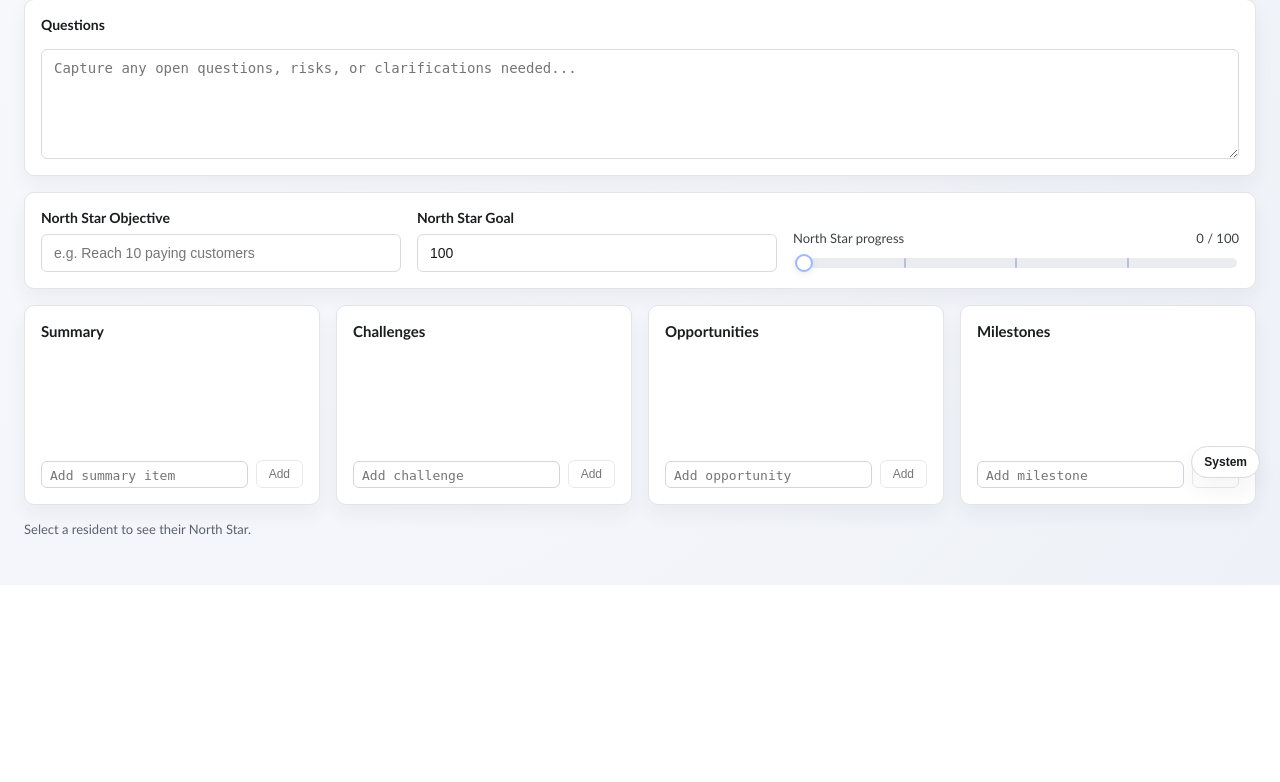
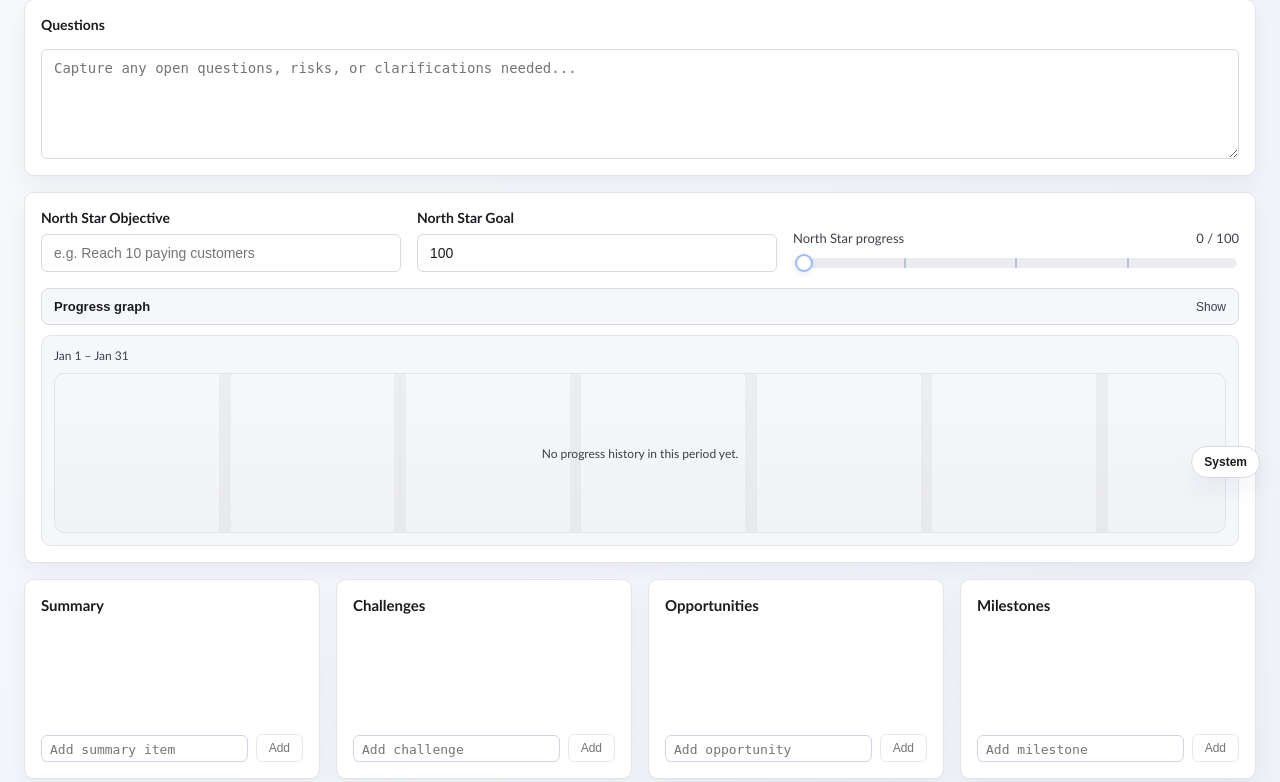
Before and after one commit to gulkily/penelope, a FastAPI app: page / in a window 1280 px wide. Shown: the part 302-1084 px from the top of the page. Before the commit the page ends 887 px from the top, so only its background shows below. Run offline with FastAPI, Linux system fonts and the light colour scheme; data comes from the database, SQL or seed files in the repository.

Commit message:
feat: add progress graph shell

```diff
--- a/static/css/main.css
+++ b/static/css/main.css
@@ -368,6 +368,108 @@ body {
   flex-wrap: wrap;
   gap: 16px;
   align-items: flex-end;
+}
+
+.objective-graph {
+  flex: 1 1 100%;
+  display: flex;
+  flex-direction: column;
+  gap: 10px;
+  align-self: stretch;
+}
+
+.graph-toggle {
+  display: flex;
+  align-items: center;
+  justify-content: space-between;
+  gap: 12px;
+  width: 100%;
+  padding: 10px 12px;
+  border: 1px solid var(--border);
+  border-radius: 8px;
+  background: var(--surface-alt);
+  color: inherit;
+  font-size: 13px;
+  font-weight: 600;
+  cursor: pointer;
+}
+
+.graph-toggle:disabled {
+  cursor: not-allowed;
+  opacity: 0.6;
+}
+
+.graph-toggle-indicator {
+  font-size: 12px;
+  font-weight: 500;
+  color: var(--text-muted);
+}
+
+.graph-panel {
+  border: 1px solid var(--border-subtle);
+  border-radius: 10px;
+  padding: 12px;
+  background: var(--surface-alt);
+  display: flex;
+  flex-direction: column;
+  gap: 10px;
+}
+
+.graph-meta {
+  display: flex;
+  justify-content: space-between;
+  font-size: 12px;
+  color: var(--text-muted);
+}
+
+.graph-frame {
+  position: relative;
+  height: 160px;
+  border-radius: 10px;
+  border: 1px solid var(--border-subtle);
+  background: linear-gradient(
+      180deg,
+      rgba(255, 255, 255, 0) 0%,
+      rgba(0, 0, 0, 0.02) 100%
+    ),
+    repeating-linear-gradient(
+      90deg,
+      transparent,
+      transparent 14%,
+      rgba(0, 0, 0, 0.04) 14%,
+      rgba(0, 0, 0, 0.04) 15%
+    );
+  overflow: hidden;
+}
+
+.graph-frame svg {
+  width: 100%;
+  height: 100%;
+  display: block;
+}
+
+.graph-line {
+  fill: none;
+  stroke: var(--accent);
+  stroke-width: 2;
+}
+
+.graph-points circle {
+  fill: var(--accent);
+  stroke: var(--surface);
+  stroke-width: 1;
+}
+
+.graph-empty {
+  position: absolute;
+  inset: 0;
+  display: flex;
+  align-items: center;
+  justify-content: center;
+  text-align: center;
+  padding: 0 16px;
+  font-size: 12px;
+  color: var(--text-muted);
 }
 
 .action-button {
--- a/templates/index.html
+++ b/templates/index.html
@@ -102,6 +102,41 @@
               </div>
               </div>
           </div>
+            <div class="objective-graph">
+              <button
+                type="button"
+                class="graph-toggle"
+                id="progress-graph-toggle"
+                aria-expanded="false"
+                aria-controls="progress-graph-panel"
+              >
+                <span>Progress graph</span>
+                <span class="graph-toggle-indicator" id="progress-graph-indicator"
+                  >Show</span
+                >
+              </button>
+              <div class="graph-panel" id="progress-graph-panel" hidden>
+                <div class="graph-meta">
+                  <span class="graph-range" id="progress-graph-range"
+                    >Jan 1 – Jan 31</span
+                  >
+                </div>
+                <div class="graph-frame">
+                  <svg
+                    id="progress-graph-svg"
+                    viewBox="0 0 100 100"
+                    preserveAspectRatio="none"
+                    aria-hidden="true"
+                  >
+                    <path id="progress-graph-path" class="graph-line" d=""></path>
+                    <g id="progress-graph-points" class="graph-points"></g>
+                  </svg>
+                  <div class="graph-empty" id="progress-graph-empty" hidden>
+                    No progress history in this period yet.
+                  </div>
+                </div>
+              </div>
+            </div>
         </div>
       </section>
 
```
Also changed, not shown: docs/plans/north_star_progress_graph_step4_implementation_summary.md (+5 -0 lines).
